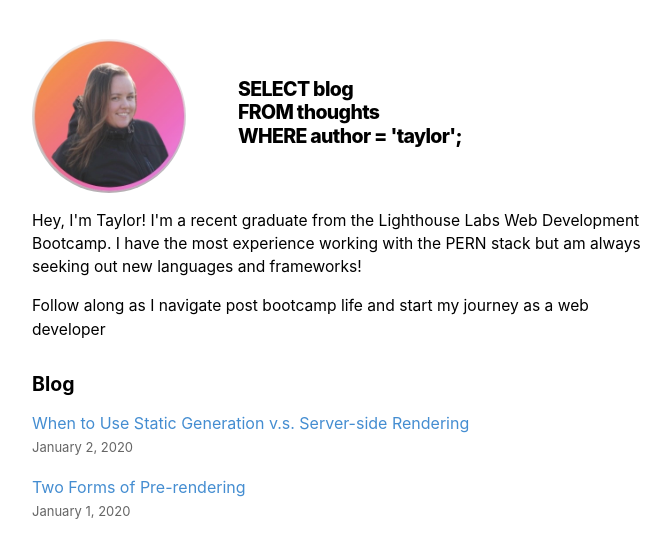
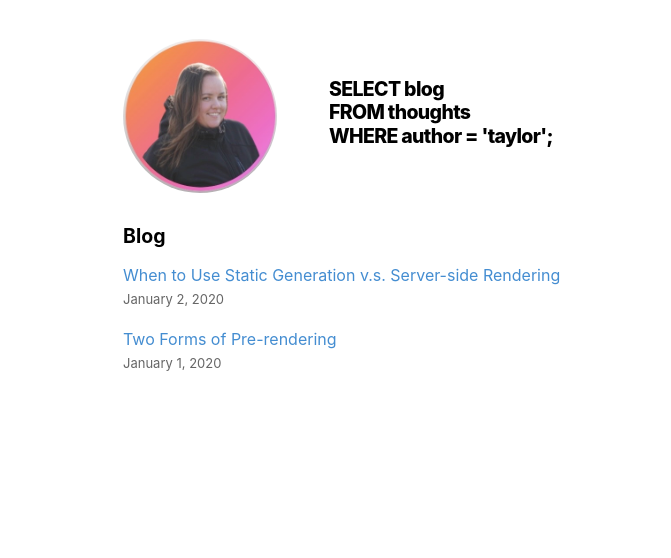
Before and after one commit to taylornoj/nextjs-blog, a Next.js app: page / in a window 1280 px wide. Shown: the top 558 px of the page, without its empty margins (296-967 px from the left). Built offline with nearby package versions, Linux system fonts and the light colour scheme.

Commit message:
put max width back to original

```diff
--- a/components/layout.module.css
+++ b/components/layout.module.css
@@ -1,7 +1,8 @@
 .container {
-  max-width: 50rem;
+  max-width: 36rem;
   padding: 0 1rem;
   margin: 3rem auto 6rem;
+
 }
 
 .header {
--- a/pages/index.js
+++ b/pages/index.js
@@ -21,9 +21,9 @@ export default function Home({ allPostsData }) {
         <title>{siteTitle}</title>
       </Head>
       <section className={utilStyles.headingMd}>
-        <p>Hey, I'm Taylor! I'm a recent graduate from the Lighthouse Labs Web Development Bootcamp.  I have the most experience working with the PERN stack but am always seeking out new languages and frameworks!  </p>
+        {/* <p>Hey, I'm Taylor! I'm a recent graduate from the Lighthouse Labs Web Development Bootcamp.  I have the most experience working with the PERN stack but am always seeking out new languages and frameworks!  </p> */}
         <p>
-          Follow along as I navigate post bootcamp life and start my journey as a web developer {' '}
+          {/* Follow along as I navigate post bootcamp life and start my journey as a web developer {' '} */}
           {/* <a href="https://nextjs.org/learn">our Next.js tutorial</a>.) */}
         </p>
       </section>
```
